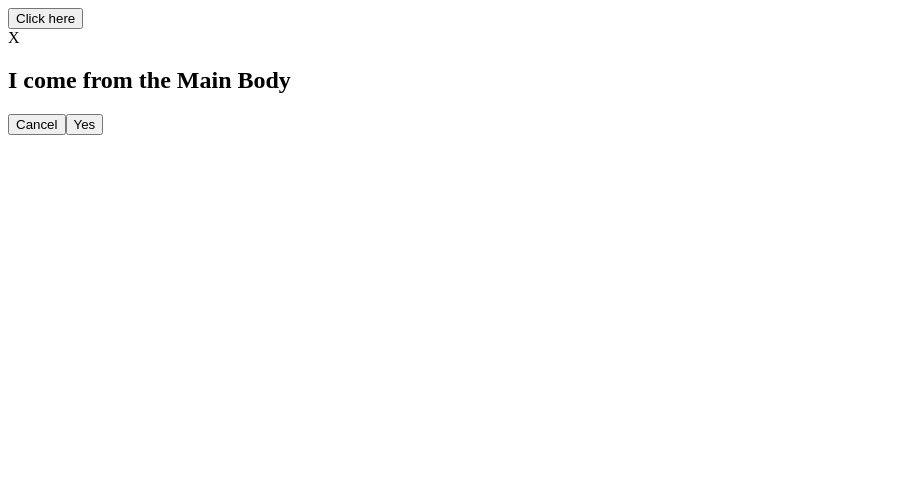
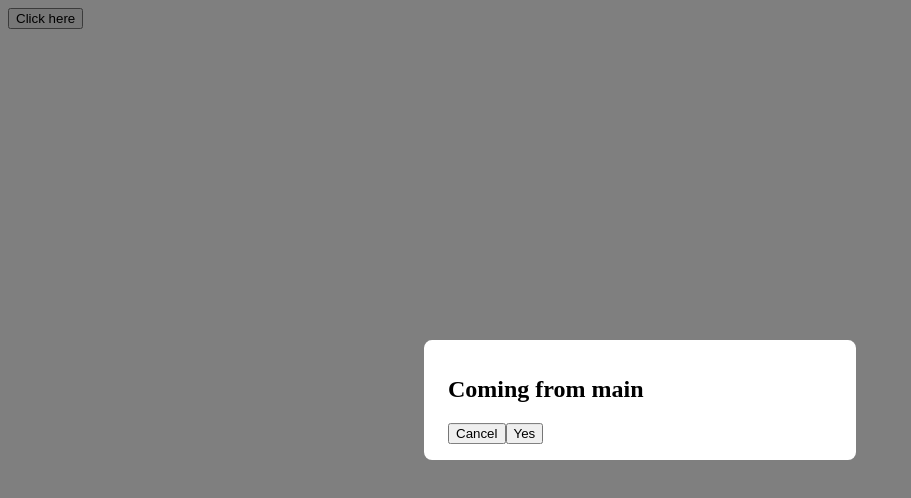
Before and after one commit to oxenprogrammer/confirm-dialog, a plain HTML site: page index.html in a window 1280 px wide. Both pictures are taken after a click on the button "Click here". Shown: the whole page, without its empty margins (0-911 px from the left). Drawn offline with Linux system fonts and the light colour scheme.

Commit message:
add others

```diff
--- a/confirmDialog.js
+++ b/confirmDialog.js
@@ -1,26 +1,31 @@
+class ConfirmDialog {
+  constructor(question = "Are you sure you want to continue?") {
+    this.question = question;
+
+    const { body } = document;
     const modal = document.createElement('section');
     const modelContent = document.createElement('article');
-const xButton = document.createElement('span');
     const modelText = document.createElement('h2');
     const cancelButton = document.createElement('button');
     const yesButton = document.createElement('button');
 
-modal.setAttribute('class', 'model');
-modelContent.setAttribute('class', 'model-content');
-xButton.setAttribute('class', 'close-button');
+    modal.setAttribute('class', 'modal');
+    modelContent.setAttribute('class', 'modal-content');
     cancelButton.setAttribute('class', 'cancel');
     yesButton.setAttribute('class', 'yes');
 
-xButton.textContent = `X`;
     cancelButton.textContent = "Cancel";
     yesButton.textContent = "Yes";
-modelText.textContent = "I come from the Main Body";
+    modelText.textContent = this.question;
 
-modelContent.appendChild(xButton);
     modelContent.appendChild(modelText);
     modelContent.appendChild(cancelButton);
     modelContent.appendChild(yesButton);
 
     modal.appendChild(modelContent);
+    body.appendChild(modal);
+  }
 
-export default modal;
+}
+
+export default ConfirmDialog;
--- a/index.html
+++ b/index.html
@@ -5,6 +5,7 @@
   <meta http-equiv="X-UA-Compatible" content="IE=edge">
   <meta name="viewport" content="width=device-width, initial-scale=1.0">
   <title>Confirm Dialog</title>
+  <link rel="stylesheet" href="main.css">
 </head>
 <body>
   <button class="trigger">Click here</button>
--- a/index.js
+++ b/index.js
@@ -1,4 +1,42 @@
-import modal from "./confirmDialog.js";
+import ConfirmDialog from "./confirmDialog.js";
+
+// Here you can pass to the parent any div content
+new ConfirmDialog("Coming from main");
+
+
 const { body } = document;
+const modal = document.querySelector(".modal");
+const trigger = document.querySelector(".trigger");
+const cancelButton = document.querySelector(".cancel");
+const yesButton = document.querySelector(".yes");
 
-body.appendChild(modal);
+function toggleModal() {
+  modal.classList.toggle("show-modal");
+  const question  = document.querySelector('.para');
+  if(question) {
+    question.innerHTML = "";
+  }
+}
+
+function windowOnClick(event) {
+  if (event.target === modal) {
+      toggleModal();
+  }
+}
+
+trigger.addEventListener("click", toggleModal);
+cancelButton.addEventListener("click", () => {
+  toggleModal();
+  const cancelled = document.createElement('p');
+  cancelled.setAttribute('class', 'para');
+  cancelled.textContent = "You just clicked Cancel";
+  body.appendChild(cancelled);
+})
+yesButton.addEventListener("click", () => {
+  toggleModal();
+  const yes = document.createElement('p');
+  yes.setAttribute('class', 'para');
+  yes.textContent = "You just Clicked Yes";
+  body.appendChild(yes);
+})
+window.addEventListener("click", windowOnClick);
--- a/main.css
+++ b/main.css
@@ -0,0 +1,29 @@
+.modal {
+  position: fixed;
+  left: 0;
+  top: 0;
+  width: 100%;
+  height: 100%;
+  background-color: rgba(0, 0, 0, 0.5);
+  opacity: 0;
+  visibility: hidden;
+  transform: scale(1.1);
+  transition: visibility 0s linear 0.25s, opacity 0.25s 0s, transform 0.25s;
+}
+.modal-content {
+  position: absolute;
+  top: 50%;
+  left: 50%;
+  transform: translate(-50%, -50%);
+  background-color: white;
+  padding: 1rem 1.5rem;
+  width: 24rem;
+  border-radius: 0.5rem;
+}
+
+.show-modal {
+  opacity: 1;
+  visibility: visible;
+  transform: scale(1.0);
+  transition: visibility 0s linear 0s, opacity 0.25s 0s, transform 0.25s;
+}
```
Lines whose indentation alone changed are shown as unchanged.
